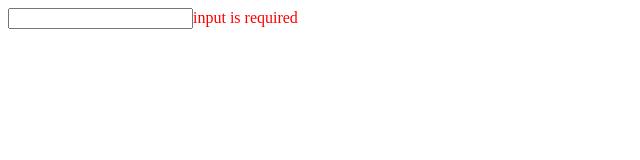
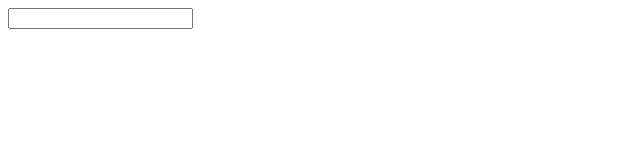
Before and after one commit to mreid21/simpli-form, a React (Vite) app: page / in a window 1280 px wide. Shown: the top 160 px of the page, without its empty margins (0-640 px from the left). Built offline with nearby package versions, Linux system fonts and the light colour scheme.

Commit message:
added focus event

```diff
--- a/src/App.tsx
+++ b/src/App.tsx
@@ -14,15 +14,15 @@ function App() {
     age: number
   }
 
-  const {error, ...handlers} = useFormField('', 'name', {
+  const name = useFormField('', 'name', {
     validators: [isRequired, minLength(5), maxLength(15)],
     validationType: 'onChange'
   })
 
   return (
     <>
-      <input type="text" {...handlers} />
-      {error && <span style={{color: 'red'}}>{error}</span>}
+      <input type="text" {...name} />
+      {name.error && <span style={{color: 'red'}}>{name.error}</span>}
     </>
   )
 }
--- a/src/useFormField.ts
+++ b/src/useFormField.ts
@@ -9,11 +9,14 @@ function useFormField<T extends Field, U>(initial: T, name: keyof U, config: Val
     const {validators} = config
     const [value, setValue] = React.useState(initial)
     const [error, setError] = React.useState('')
+    const [touched, setTouched] = React.useState(false)
 
     const onChange = (e: any) => setValue(e.target.value)
+    const onFocus = (e: any) => setTouched(true)
 
     const validate = (result: boolean | {error: string}): boolean => {
 
+        if(!touched) return false
         if(typeof result === 'object') {
             const {error} = result
             setError(error)
@@ -40,7 +43,7 @@ function useFormField<T extends Field, U>(initial: T, name: keyof U, config: Val
         }
     }, [value])
 
-    return ({name, value, onChange, error})
+    return ({name, value, onChange, onFocus, error})
 }
 
 export default useFormField
```
